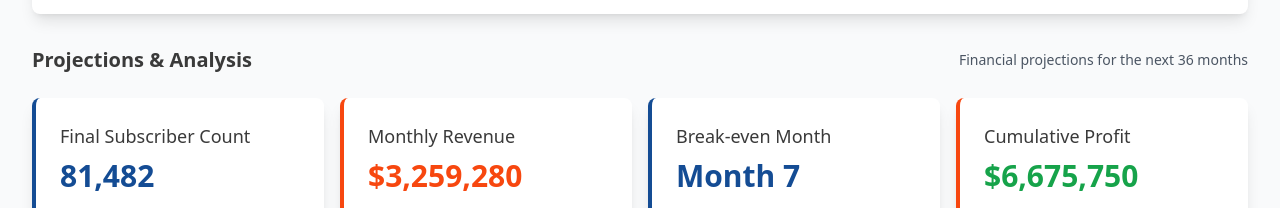
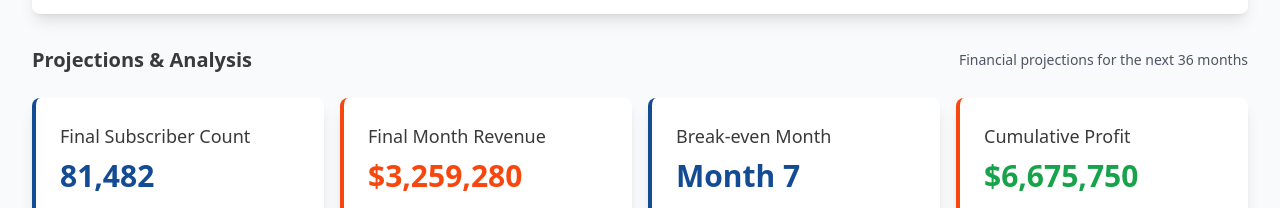
Before and after one commit to devil2123/MVNO_Spenza, a React (Vite) app: page / in a window 1280 px wide. Shown: the part 800-1008 px from the top of the page. Built offline with nearby package versions, Linux system fonts and the light colour scheme.

Commit message:
Update ResultsSection.tsx

```diff
--- a/src/components/ResultsSection.tsx
+++ b/src/components/ResultsSection.tsx
@@ -41,7 +41,7 @@ export function ResultsSection({ projections, inputs }: ResultsSectionProps) {
         </div>
 
         <div className="bg-white p-6 rounded-lg shadow-lg border-l-4 border-[#F7470F]">
-          <h3 className="text-lg font-medium text-[#3A3A3A]">Monthly Revenue</h3>
+          <h3 className="text-lg font-medium text-[#3A3A3A]">Final Month Revenue</h3>
           <p className="mt-2 text-3xl font-semibold text-[#F7470F]">
             {formatCurrency(lastMonth.revenue)}
           </p>
```
